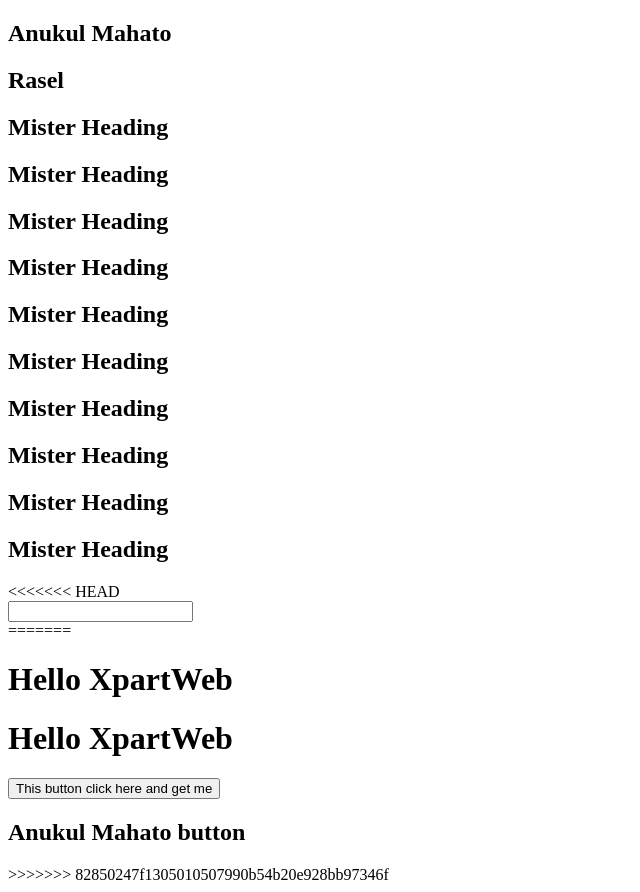
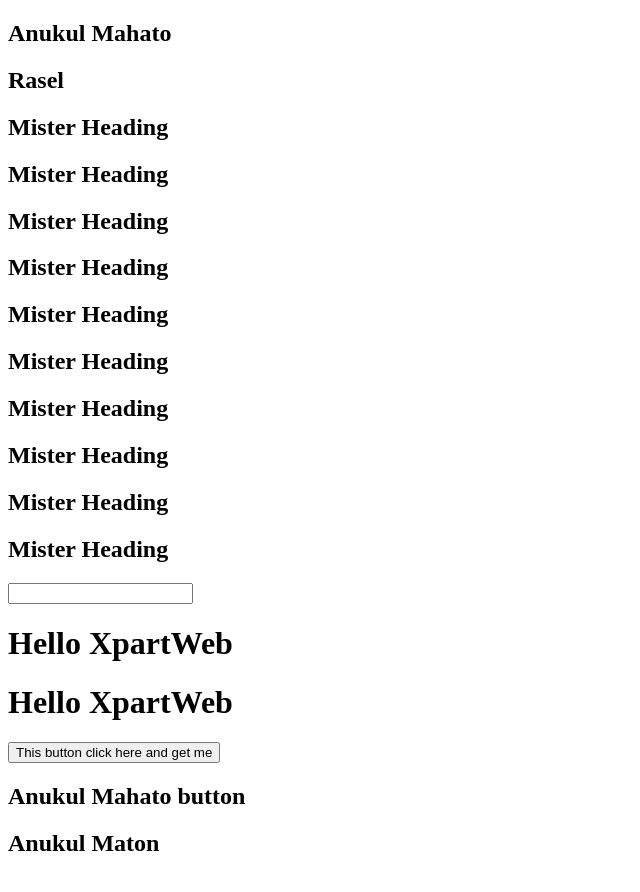
Before and after one commit to Delwar00/transit-html, a plain HTML site: page index.html in a window 1280 px wide. Shown: the whole page, without its empty margins (0-640 px from the left). Drawn offline with Linux system fonts and the light colour scheme.

Commit message:
edit from

```diff
--- a/index.html
+++ b/index.html
@@ -18,16 +18,14 @@
     <h2>Mister Heading</h2>
     <h2>Mister Heading</h2>
     <h2>Mister Heading</h2>
-<<<<<<< HEAD
 
     <form action="">
       <input type="text" />
     </form>
-=======
     <h1>Hello XpartWeb</h1>
     <h1>Hello XpartWeb</h1>
-    <button> This button click here and get me</button>
-     <h2>Anukul Mahato button</h2>
->>>>>>> 82850247f1305010507990b54b20e928bb97346f
+    <button>This button click here and get me</button>
+    <h2>Anukul Mahato button</h2>
+    <h2>Anukul Maton</h2>
   </body>
 </html>
```
